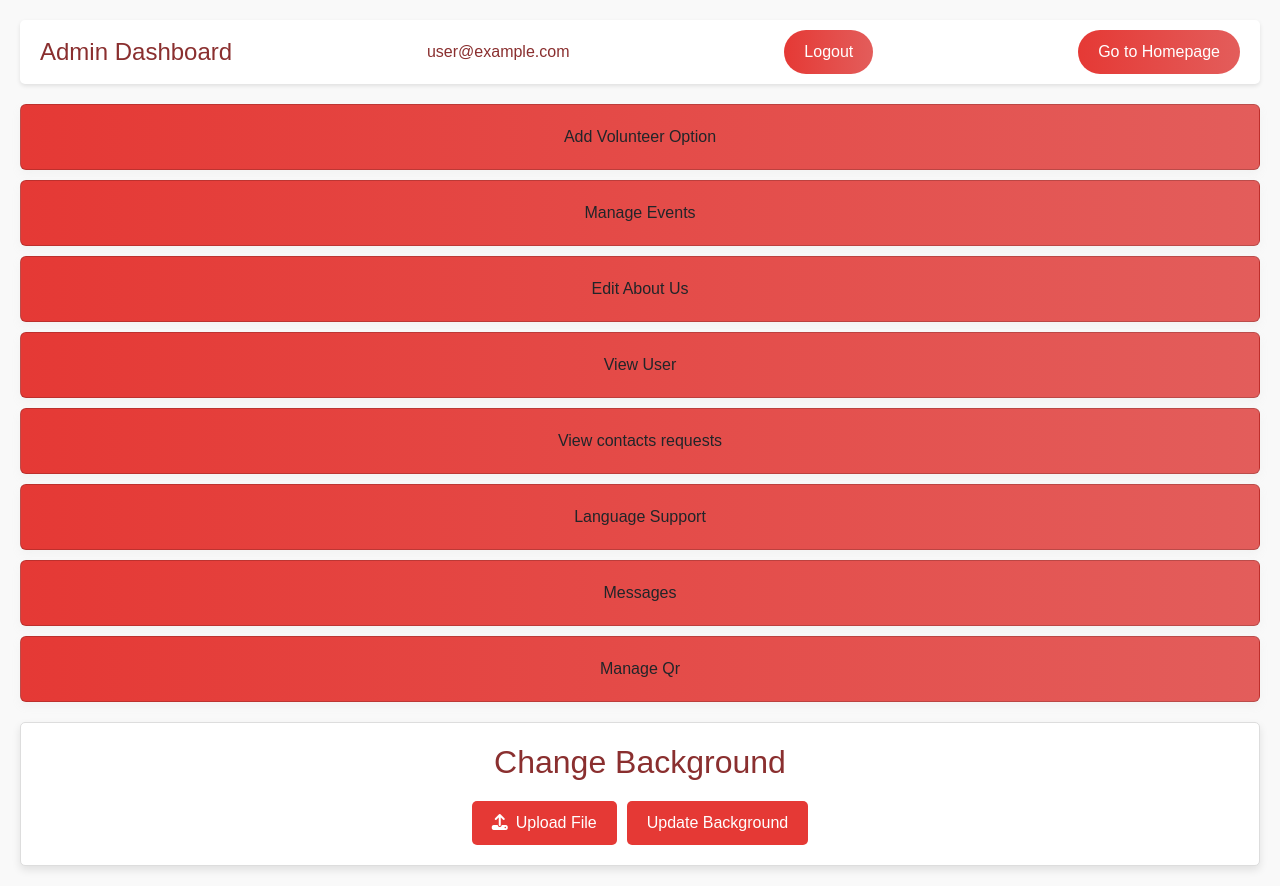
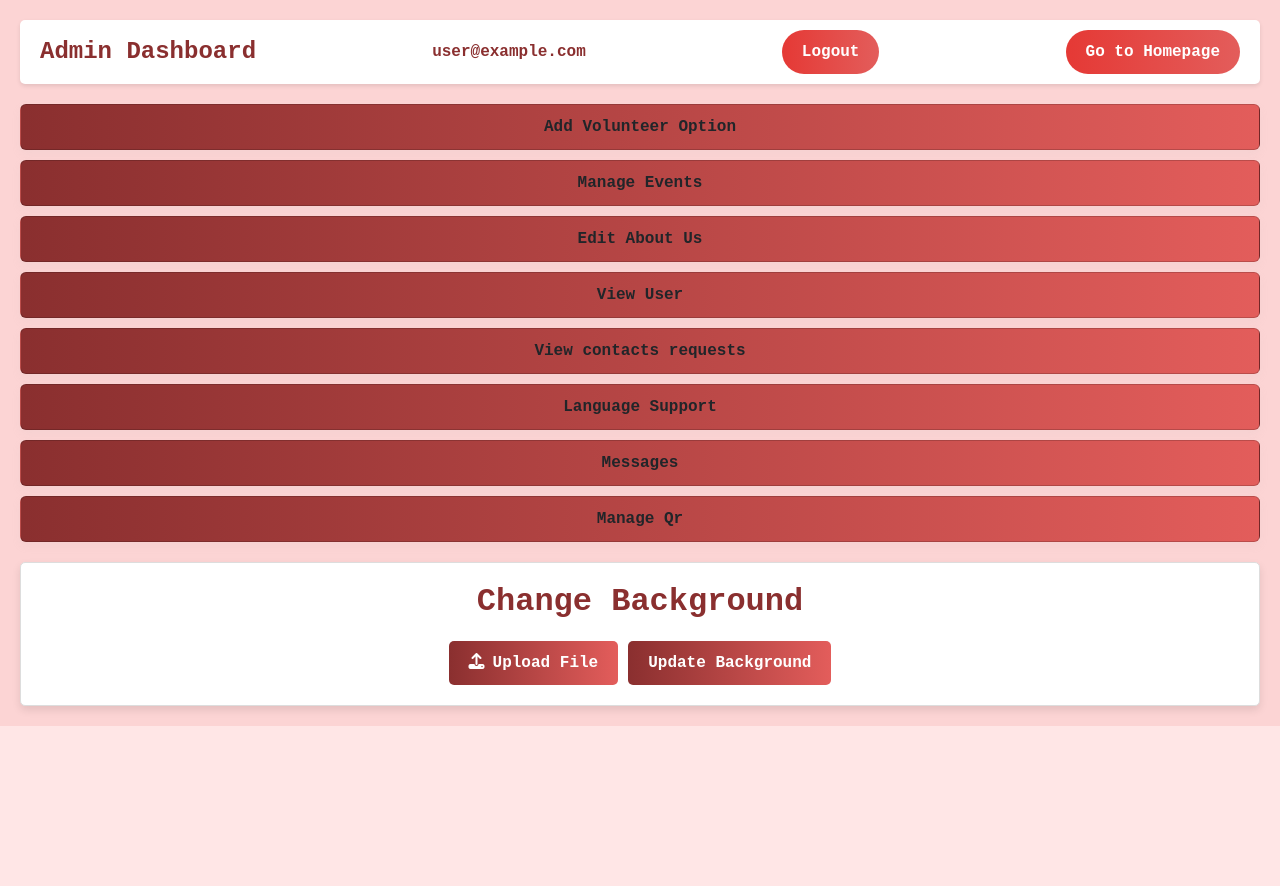
Before and after one commit to brachi2002/latet-lalev, a React (Create React App) app: page /admin in a window 1280 px wide. After the commit the page ends 800 px from the top, so only its background shows below. Built offline with nearby package versions, Linux system fonts and the light colour scheme; no server answers; the database is empty; sample sign-in values are in the browser's storage.

Commit message:
Final design update

```diff
--- a/src/components/AdminDashboard.css
+++ b/src/components/AdminDashboard.css
@@ -1,13 +1,17 @@
 body {
   background-color: #f8c5c5; /* צבע רקע אחיד */
   margin: 0;
-  font-family: 'Arial', sans-serif;
+  font-family: Courier New;
+  font-weight: bold;
+
 }
 
 .admin-dashboard {
   padding: 20px;
   background-color: transparent; /* עדכון רקע דף ניהול */
   font-family: 'Arial', sans-serif;
+  font-family: Courier New;
+  font-weight: bold;
 }
 
 .admin-header {
@@ -18,18 +22,24 @@ body {
   padding: 10px 20px;
   box-shadow: 0 2px 4px rgba(0, 0, 0, 0.1);
   border-radius: 5px;
+  font-family: Courier New;
+  font-weight: bold;
 }
 
 .admin-header h1 {
   margin: 0;
   font-size: 24px;
   color: #8a2f2f; /* צבע ראשי */
+  font-family: Courier New;
+  font-weight: bold;
 }
 
 .admin-header .user-email {
   margin-right: 20px;
   font-size: 16px;
   color: #8a2f2f; /* צבע ראשי */
+  font-family: Courier New;
+  font-weight: bold;
 }
 
 .admin-header .logout-button,
@@ -42,12 +52,16 @@ body {
   font-size: 16px;
   border-radius: 25px; /* עיגול פינות הכפתור */
   transition: background-color 0.3s, transform 0.3s;
+  font-family: Courier New;
+  font-weight: bold;
 }
 
 .admin-header .logout-button:hover,
 .admin-header .homepage-button:hover {
   background: linear-gradient(to right, #d32f2f, #d34848); /* צבע כפתורים בעת ריחוף */
   transform: scale(1.05);
+  font-family: Courier New;
+  font-weight: bold;
 }
 
 .cards-container {
@@ -57,6 +71,8 @@ body {
   margin-top: 20px;
   justify-content: center;
   width: 100%;
+  font-family: Courier New;
+  font-weight: bold;
 }
 
 .card {
@@ -75,6 +91,10 @@ body {
   box-shadow: 0 4px 8px rgba(188, 183, 183, 0.1);
   transition: transform 0.3s;
   text-decoration: none; /* הורדת קו תחתון לטקסט */
+  font-family: Courier New;
+  font-weight: bold;
+  font-family: Courier New;
+  font-weight: bold;
 }
 
 .card:hover {
@@ -88,6 +108,10 @@ body {
   font-size: 18px;
   text-align: center;
   display: block;
+  font-family: Courier New;
+  font-weight: bold;
+  font-family: Courier New;
+  font-weight: bold;
 }
 
 .card a:hover {
@@ -96,13 +120,7 @@ body {
 }
 
 
-/* AdminDashboard.css */
 
-/* General styles */
-.admin-dashboard {
-  padding: 20px;
-  background-color: #f9f9f9;
-}
 
 .admin-header {
   background-color: #4CAF50;
@@ -111,30 +129,34 @@ body {
   text-align: center;
   border-radius: 8px;
   margin-bottom: 20px;
+  font-family: Courier New;
+  font-weight: bold;
 }
 
 .cards-container {
   display: flex;
   flex-wrap: wrap;
   gap: 10px;
+  font-family: Courier New;
+  font-weight: bold;
 }
 
 .card {
-  flex: 1 1 calc(33% - 20px);
-  box-sizing: border-box;
-  background-color: #fff;
-  padding: 20px;
-  text-align: center;
-  border: 1px solid #ddd;
-  border-radius: 5px;
-  text-decoration: none;
-  color: #333;
-  transition: transform 0.3s, box-shadow 0.3s;
+  display: inline-block;
+  cursor: pointer;
+  background: linear-gradient(to right, #8a2f2f, #e35d5b); /* גרדיאנט לכפתורים */
+  color: #ffffff;
+  padding: 10px 20px;
+  border-radius: 25px; /* עיגול פינות הכפתור */
+  margin-right: 10px;
+  transition: background-color 0.3s, transform 0.3s;
+  font-family: Courier New;
+  font-weight: bold;
 }
 
 .card:hover {
-  transform: translateY(-5px);
-  box-shadow: 0 4px 8px rgba(0, 0, 0, 0.2);
+  background: linear-gradient(to right, #8a2f2f, #d34848); /* צבע כפתורים בעת ריחוף */
+  transform: scale(1.05);
 }
 
 /* Updated styles for the "Change Background" section */
@@ -143,18 +165,25 @@ body {
   padding: 20px;
   background-color: #ffffff;
   border: 1px solid #ddd;
+
   border-radius: 5px;
   text-align: center;
+  font-family: Courier New;
+  font-weight: bold;
   box-shadow: 0 4px 8px rgba(0, 0, 0, 0.1);
 }
 
 .background-file-update h2 {
   margin-bottom: 20px;
   color: #8a2f2f;
+  font-family: Courier New;
+  font-weight: bold;
 }
 
 .background-file-update input[type="file"] {
   display: none;
+  font-family: Courier New;
+  font-weight: bold;
 }
 
 .background-file-update label {
@@ -164,10 +193,14 @@ body {
   color: white;
   border: none;
   border-radius: 5px;
+  background: linear-gradient(to right, #8a2f2f, #e35d5b); /* גרדיאנט לכפתורים */
+
   cursor: pointer;
   margin-right: 10px;
   font-size: 16px;
   transition: background-color 0.3s, transform 0.3s;
+  font-family: Courier New;
+  font-weight: bold;
 }
 
 .background-file-update label:hover {
@@ -183,11 +216,15 @@ body {
   padding: 10px 20px;
   background-color: #e53935;
   color: white;
+  background: linear-gradient(to right, #8a2f2f, #e35d5b); /* גרדיאנט לכפתורים */
+
   border: none;
   border-radius: 5px;
   cursor: pointer;
   font-size: 16px;
   transition: background-color 0.3s, transform 0.3s;
+  font-family: Courier New;
+  font-weight: bold;
 }
 
 .background-file-update button:hover {
```
